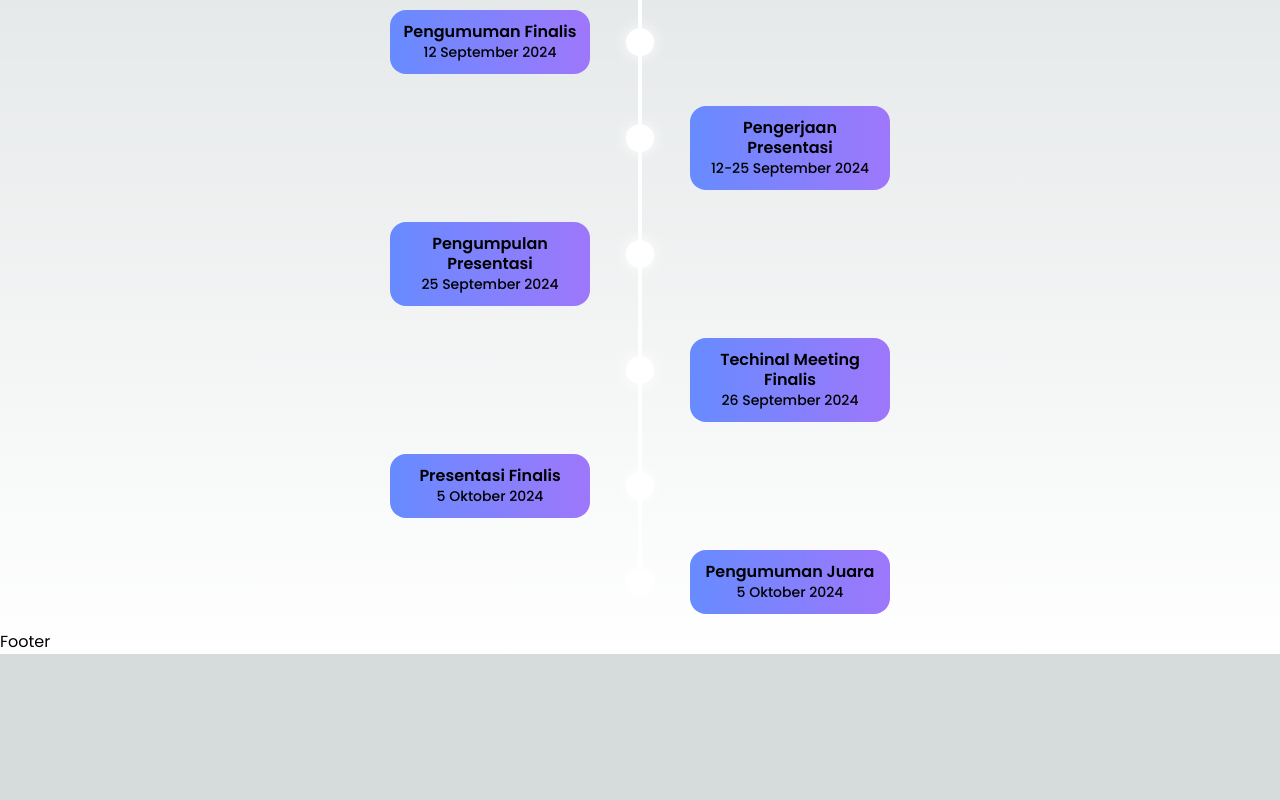
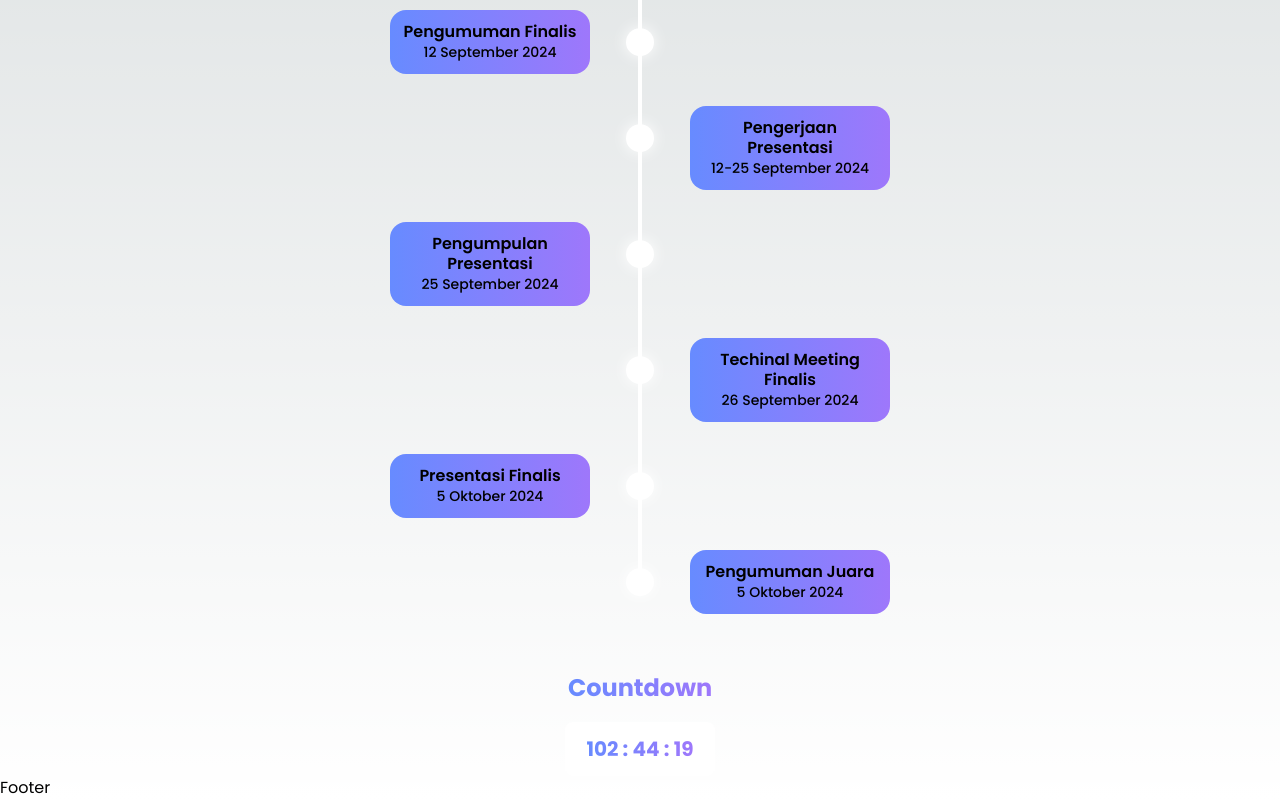
Before and after one commit to farrelathalla/INFEST-2024, a Next.js app: page /equity-research-competition in a window 1280 px wide. Shown: the part 430-1230 px from the top of the page. Before the commit the page ends 1084 px from the top, so only its background shows below. Built offline with nearby package versions, Linux system fonts and the light colour scheme.

Commit message:
feat: add countdown just need shadows

```diff
--- a/app/equity-research-competition/page.js
+++ b/app/equity-research-competition/page.js
@@ -1,11 +1,11 @@
 import React from 'react'
 import TimelineList from '@/components/timeline/TimelineList'
-import TimelineItem from '@/components/timeline/TimelineItem'
+import TimelineItem from '@/components/timeline/TimelineItem';
+import Countdown from '@/components/countdown'
 
 const EquityResearchCompetitionPage = () => {
   return (
     <div>
-
       {/* Timeline */}
       <TimelineList>
         <TimelineItem date="1-13 Juli 2024" content="Open Registration" />
@@ -19,9 +19,9 @@ const EquityResearchCompetitionPage = () => {
         <TimelineItem date="5 Oktober 2024" content="Pengumuman Juara" />
       </TimelineList>
 
-
+      {/* Countdown */}
+      <Countdown date={"06/30/2024 23:59:59"}  />
     </div>
-
   )
 }
 
--- /dev/null
+++ b/components/countdown.js
@@ -0,0 +1,50 @@
+'use client'
+import React from "react";
+import { useState, useEffect } from "react";
+
+export default function Countdown({ title="Countdown",date }){
+    const [hour,setHour] = useState(0);
+    const [minute,setMinute] = useState(0);
+    const [second,setSecond] = useState(0);
+
+    useEffect(() => {
+        const target = new Date(date).getTime();
+
+        const interval = setInterval(() => {
+            const now = new Date().getTime();
+            const difference = target - now;
+
+            setHour(Math.floor(difference / (1000 * 60 * 60)))
+            setMinute(Math.floor((difference % (1000 * 60 * 60)) / (1000 * 60)))
+            setSecond(Math.floor((difference % (1000 * 60)) / 1000))
+
+        },1000)
+        return () => clearInterval(interval)
+    },[])
+
+    return (
+        <div className="text-center">
+            <h2 className='
+            relative
+            mb-4
+            text-[24px]
+            poppins-bold
+            inline-block
+            bg-gradient-to-r from-[#678BFF] to-[#9E77FB]
+            text-transparent
+            bg-clip-text
+            '>{title}</h2>
+
+            <div className="w-[150px] px-3 py-3 rounded-lg mx-auto bg-white text-center">
+                <p className="
+                text-[20px]
+                poppins-bold
+                inline-block
+                bg-gradient-to-r from-[#678BFF] to-[#9E77FB]
+                text-transparent
+                bg-clip-text
+                ">{hour} : {minute} : {second}</p>
+            </div>
+        </div>
+    )
+}
--- a/components/timeline/TimelineList.js
+++ b/components/timeline/TimelineList.js
@@ -18,7 +18,8 @@ export default function TimelineList({ title="Timeline", children}){
             mx-auto
             flex flex-col
             items-center
-            w-[80%]">
+            w-[80%]
+            mb-10">
                 {children}
             </ul>
 
```
